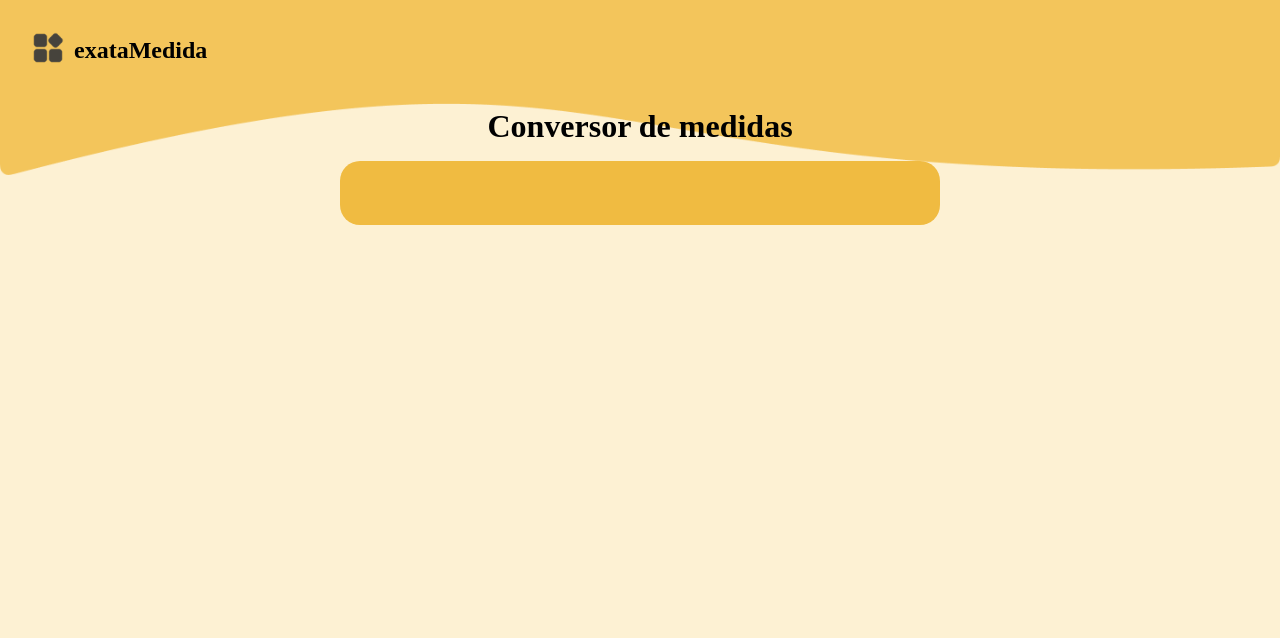
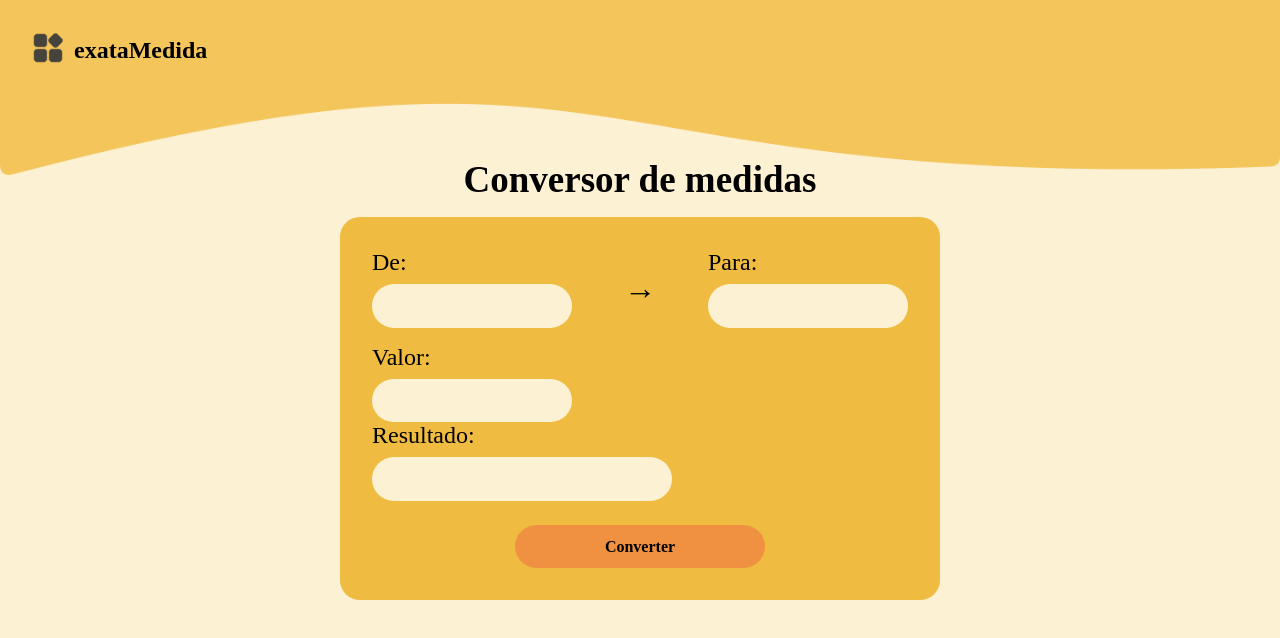
Before and after one commit to acarvalh01/Conversor_De_Medidas_RecodeJr, a plain HTML site: page index.html in a window 1280 px wide. Drawn offline with Linux system fonts and the light colour scheme.

Commit message:
Atualizações finais do front-end
Pequenas mudanças estruturais do HTML, CSS das páginas de perfil, início e histórico

```diff
--- a/index.css
+++ b/index.css
@@ -43,11 +43,11 @@ body {
     display: flex;
     flex-direction: column;
     align-items: center;
-    padding-top: 40px;
+    padding-top: 90px;
 }
 
 .conversor-main h2 {
-    font-size: 32px;
+    font-size: 37px;
     font-weight: 700;
     color: #000;
     margin-bottom: 1rem;
@@ -80,14 +80,18 @@ body {
 }
 
 .form-group label {
-    font-size: 1.1rem;
+    font-size: 1.5rem;
     color: #000;
+}
+
+#resultado{
+    width: 300px;
 }
 
 .form-group input {
     background-color: #FDF1D3;
     border: none;
-    border-radius: 10px;
+    border-radius: 200px;
     padding: 0.8rem;
     font-size: 1rem;
     width: 200px;
@@ -96,7 +100,8 @@ body {
 .converter-btn {
     background-color: #F09141;
     border: none;
-    border-radius: 10px;
+    border-radius: 30px;
+    width: 250px;
     padding: 0.8rem 1.5rem;
     font-size: 1rem;
     font-weight: bold;
--- a/index.html
+++ b/index.html
@@ -12,17 +12,18 @@
     <div class="side-menu" id="side-menu">
         <nav>
             <div>
-                <a href="perfil.html" class="menu-link">Perfil</a>
-                <a href="#" class="menu-link">Início</a>
-                <a href="historico.html" class="menu-link">Histórico</a>
+                <a href="perfil.html" class="menu-link"> <img src="img/Perfil-a 1.png" alt=""> Perfil</a>
+                <a href="#" class="menu-link"><img src="img/inicio.png" alt="">Iníco</a>
+                <a href="historico.html" class="menu-link"><img src="img/histórico-a 1.png" alt="">Histórico</a>
+
             </div>
             <div class="menu-footer">
-                <a href="login.html" class="menu-link">Sair</a>
+                <a href="login.html" class="menu-link"><img src="img/Sair 1.png" alt="">Sair</a>
             </div>
         </nav>
     </div>
 
-    <div class="page-wrapper">
+<div class="page-wrapper">
         <header class="main-header">
             <button class="menu-toggle" id="menu-toggle-btn" aria-label="Abrir menu">
                 <img src="img/menu-icon.png" alt="Menu">
@@ -35,7 +36,29 @@
         <main class="conversor-main">
             <h2>Conversor de medidas</h2>
             <div class="conversor-container">
-                </div>
+                <form id="converter-form">
+                    <div class="form-row">
+                        <div class="form-group">
+                            <label for="de">De:</label>
+                            <input type="text" id="de" required>
+                        </div>
+                        <div class="seta">→</div>
+                        <div class="form-group">
+                            <label for="para">Para:</label>
+                            <input type="text" id="para" required>
+                        </div>
+                    </div>
+                    <div class="form-group">
+                        <label for="valor">Valor:</label>
+                        <input type="number" id="valor" required>
+                    </div>
+                    <div class="form-group">
+                        <label for="resultado" id="resultado">Resultado:</label>
+                        <input type="text" id="resultado" readonly>
+                    </div>
+                    <button type="submit" class="converter-btn">Converter</button>
+                </form>
+            </div>
         </main>
     </div>
 
--- a/login.js
+++ b/login.js
@@ -25,7 +25,7 @@
             };
         }
 
-        // Opcional: Se você quer que o botão "Entrar" (do formulário de login) leve ao cadastro
+
         const loginButton = document.querySelector(".formSingin .singIn");
         if (loginButton) { // Boa prática: verificar se o elemento foi encontrado
             loginButton.onclick = (e) => {
--- a/loginCadastro.css
+++ b/loginCadastro.css
@@ -1,3 +1,19 @@
+
+*{
+    margin: 50;
+    padding: 0;
+    box-sizing: border-box;
+    font-family: "Poppins", serif;
+}
+
+body{
+    min-height: 100vh;
+    display: flex;
+    align-items: center;
+    justify-content: center;
+    background-color: #F7D45C33;
+
+}
 .formSingup-Container{
     display: none;
 }
--- a/perfil.css
+++ b/perfil.css
@@ -43,7 +43,7 @@ body {
     display: flex;
     flex-direction: column;
     align-items: center;
-    padding-top: 40px;
+    padding-top: 110px;
 }
 
 .perfil-main h2 {
@@ -75,10 +75,10 @@ body {
 .profile-pic-label {
     display: block;
     background-color: #D9D9D9;
-    background-image: url("img/Perfil-a\ 1.png");
+    background-image: url("img/usuário.png");
     background-repeat: no-repeat;
     background-position: center;
-    background-size: 30% auto;
+    background-size: 50% auto;
     width: 150px;
     height: 150px;
     border-radius: 50%;
@@ -89,7 +89,7 @@ body {
 
 #profile-pic-preview {
     width: 100%;
-    height: 100%;
+    height: 20%;
     object-fit: cover;
 }
 
@@ -117,7 +117,7 @@ body {
 .form-group input {
     background-color: #FDF1D3;
     border: none;
-    border-radius: 10px;
+    border-radius: 30px;
     padding: 1rem;
     font-size: 1rem;
     width: 300px;
@@ -127,7 +127,7 @@ body {
 .salvar-btn {
     background-color: #F09141;
     border: none;
-    border-radius: 10px;
+    border-radius: 30px;
     padding: 0.8rem 1.5rem;
     font-size: 1rem;
     font-weight: bold;
```
Also changed, not shown: historico.html (+4 -4 lines), perfil.html (+6 -4 lines), img/inicio.png (added), img/usuário.png (added).
